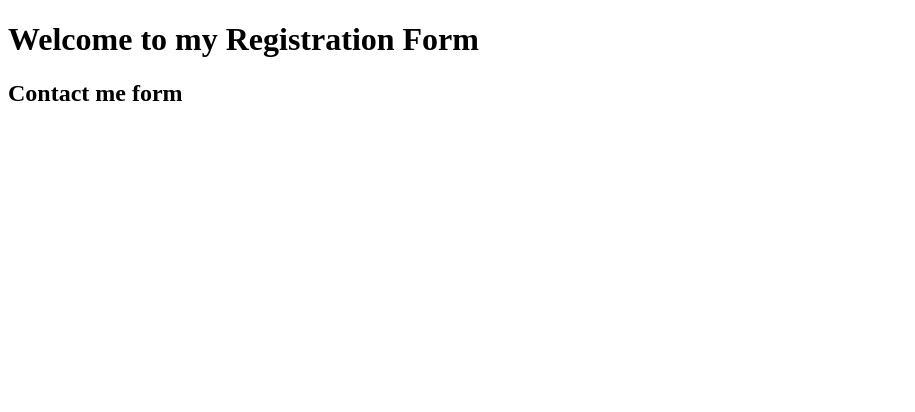
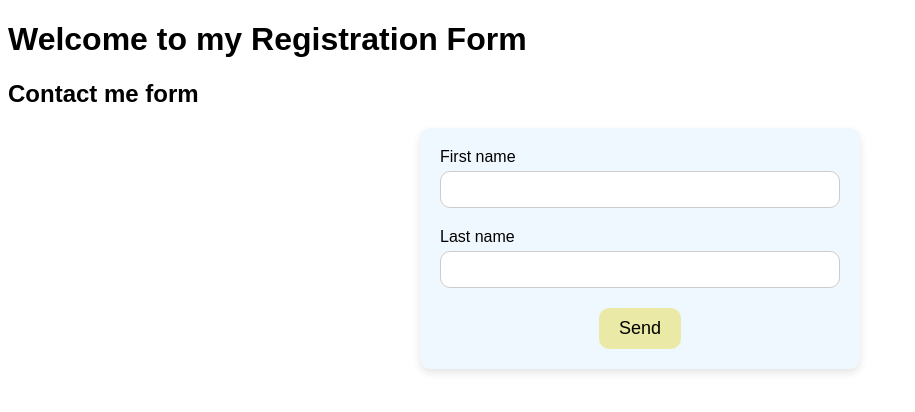
Before and after one commit to uliseslargaespada/week2-lab1-registration-form, a plain HTML site: page index.html in a window 1280 px wide. Shown: the whole page, without its empty margins (0-915 px from the left). Drawn offline with Linux system fonts and the light colour scheme.

Commit message:
create form and javascript handler

```diff
--- a/index.html
+++ b/index.html
@@ -15,6 +15,24 @@
 
   <main>
     <h2>Contact me form</h2>
+
+    <form action="" class="main_form" id="main-form">
+      <!-- First Name -->
+      <div class="main_form__field">
+        <label for="firstName" class="main_form__field__label">First name</label>
+        <input type="text" id="firstName" class="main_form__field__input" required>
+      </div>
+
+      <!-- Last Name -->
+      <div class="main_form__field">
+        <label for="lastName" class="main_form__field__label">Last name</label>
+        <input type="text" id="lastName" class="main_form__field__input" required>
+      </div>
+
+      <button class="main_form__submit" type="submit">Send</button>
+    </form>
+
+     <div id="output"></div>
   </main>
 
   <!-- Javascript -->
--- a/main.js
+++ b/main.js
@@ -1 +1,25 @@
-console.log("Hello, World!");
+// HTML Selectors
+const mainForm = document.getElementById("main-form");
+const outputDiv = document.getElementById("output");
+
+// Get the variables of the inputs
+const firstNameInput = document.getElementById("firstName");
+const lastNameInput = document.getElementById("lastName");
+
+// Event Listener
+mainForm.addEventListener('submit', function (event) {
+  // Prevent the action from the form to refresh the page
+  event.preventDefault();
+
+  // Get the output
+  outputDiv.innerHTML = `
+    <p>My first name is: ${firstNameInput.value}</p>
+    <p>My last name is: ${lastNameInput.value}</p>
+  `
+
+  outputDiv.style.display = 'block';
+
+  // Clear the inputs
+  firstNameInput.value = '';
+  lastNameInput.value = '';
+});
--- a/styles.css
+++ b/styles.css
@@ -0,0 +1,66 @@
+body {
+  font-family: Arial, Helvetica, sans-serif;
+}
+
+.main_form {
+  background-color: aliceblue;
+  display: flex;
+  flex-direction: column;
+  align-items: center;
+  justify-content: center;
+  padding: 20px;
+  border-radius: 10px;
+  box-shadow: 0 4px 8px rgba(0, 0, 0, 0.1);
+  margin: 0 auto;
+  width: 100%;
+  max-width: 400px;
+  gap: 20px;
+}
+
+.main_form__field {
+  width: 100%;
+  display: flex;
+  flex-direction: column;
+  gap: 5px;
+}
+
+.main_form__field__input {
+  border: solid 1px #ccc;
+  padding: 10px 15px;
+  border-radius: 10px;
+}
+
+.main_form__field__input:focus {
+  border-color: rgb(41, 82, 82);
+  outline: rgb(41, 82, 82);
+}
+
+.main_form__submit {
+  border: none;
+  background-color: rgb(234, 234, 166);
+  border-radius: 10px;
+  padding: 10px 20px;
+  font-size: 18px;
+  cursor: pointer;
+  transition: all 0.3s;
+}
+
+.main_form__submit:hover {
+  transform: scale(1.05);
+}
+
+.main_form__submit:active {
+  transform: scale(1.05);
+  transform: translateY(3px);
+}
+
+#output {
+  display: none;
+  background-color: rgb(216, 218, 219);
+  width: 100%;
+  max-width: 400px;
+  padding: 20px;
+  border-radius: 10px;
+  box-shadow: 0 4px 8px rgba(0, 0, 0, 0.1);
+  margin: 40px auto 0;
+}
```
